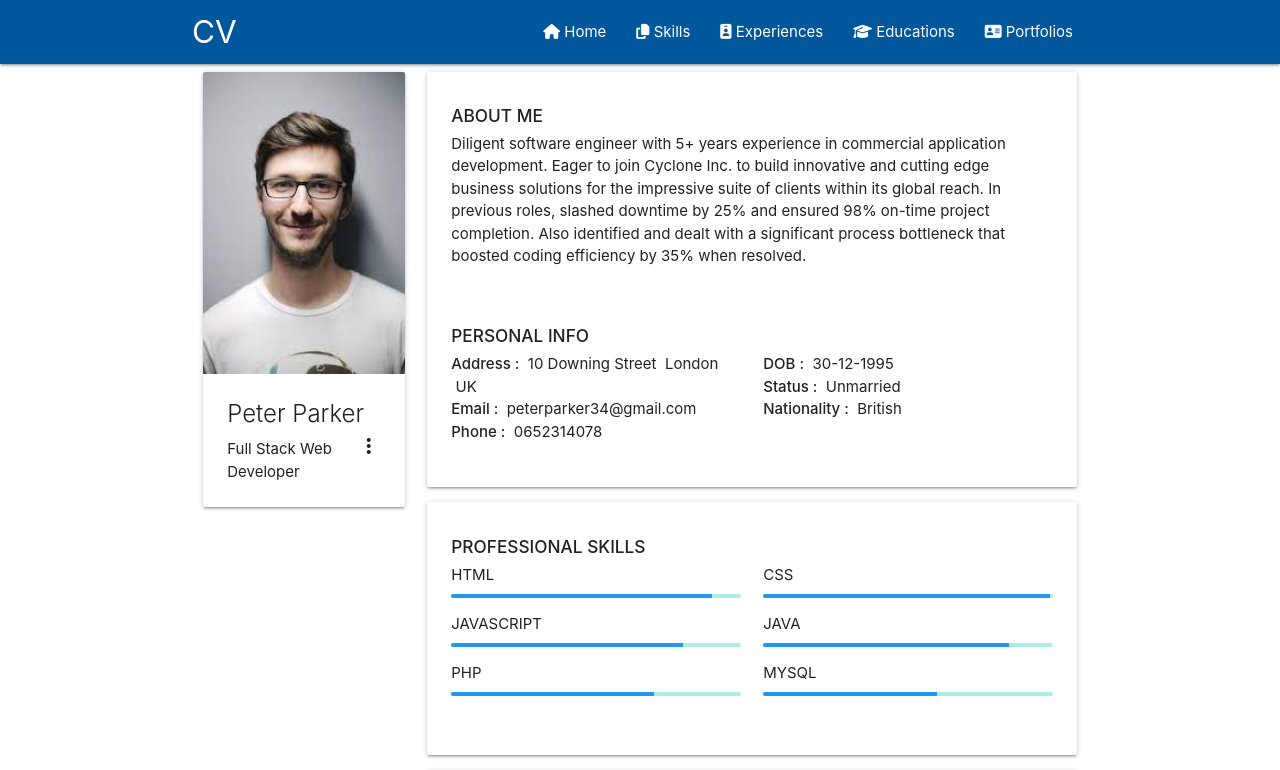
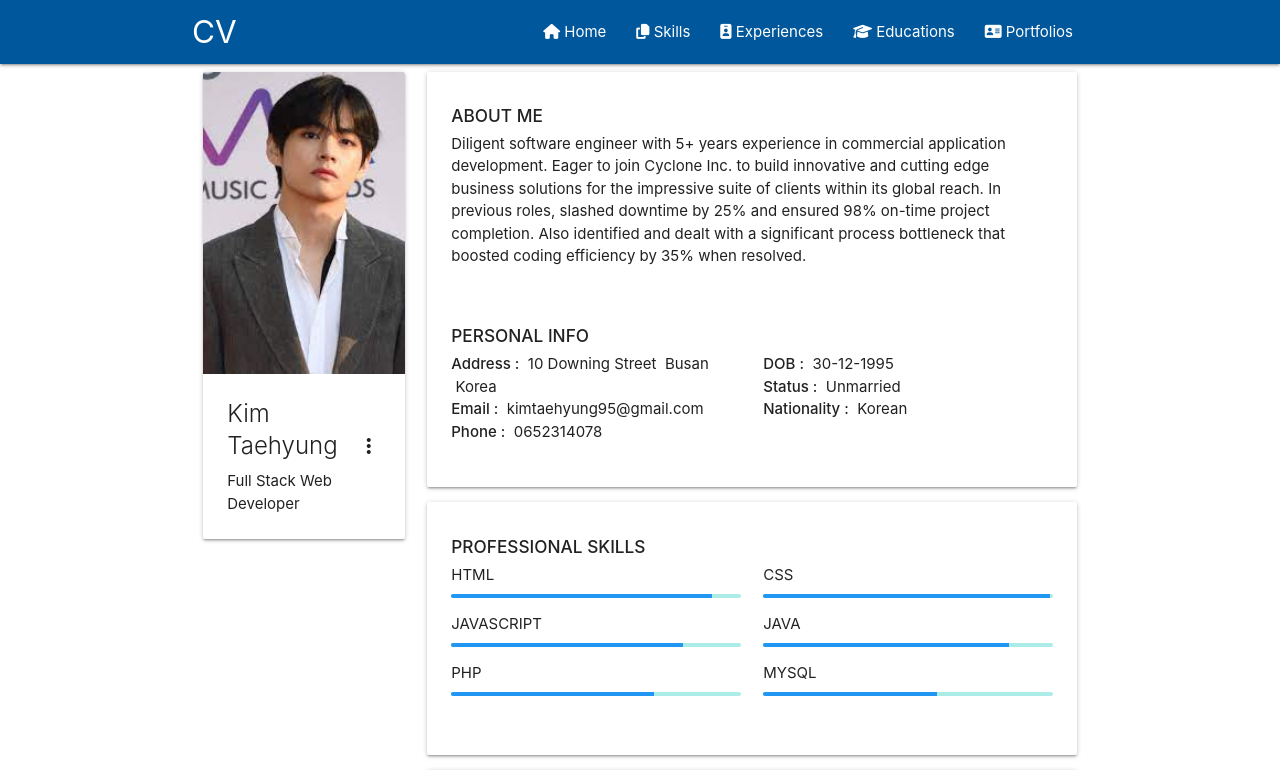
Before and after one commit to ushanidesilva/my-resume-editor, a React (Create React App) app: page / in a window 1280 px wide. Shown: the top 770 px of the page. Built offline with nearby package versions, Linux system fonts and the light colour scheme.

Commit message:
Edit Profile

```diff
--- a/src/components/About.js
+++ b/src/components/About.js
@@ -25,15 +25,15 @@ class About extends React.Component {
           </h6>
          <div className="row mt">
              <div className="col s12 m6 l6 xl6">
-                 <p><strong>Address :</strong>&nbsp;&nbsp;10 Downing Street &nbsp;London &nbsp;UK</p>
-                 <p><strong>Email :</strong>&nbsp;&nbsp;peterparker34@gmail.com</p>
+                 <p><strong>Address :</strong>&nbsp;&nbsp;10 Downing Street &nbsp;Busan &nbsp;Korea</p>
+                 <p><strong>Email :</strong>&nbsp;&nbsp;kimtaehyung95@gmail.com</p>
                  <p><strong>Phone :</strong>&nbsp;&nbsp;0652314078</p>
              </div>
 
              <div className="col s12 m6 l6 xl6">
                  <p><strong>DOB :</strong>&nbsp;&nbsp;30-12-1995</p>
                  <p><strong>Status :</strong>&nbsp;&nbsp;Unmarried</p>
-                 <p><strong>Nationality :</strong>&nbsp;&nbsp;British</p>
+                 <p><strong>Nationality :</strong>&nbsp;&nbsp;Korean</p>
              </div>
          </div>
         </div>
--- a/src/components/Profile.js
+++ b/src/components/Profile.js
@@ -1,6 +1,6 @@
 import React, { Component } from "react";
 import { HashLink as Link } from "react-router-hash-link";
-import ImgProfile from "../images/person.jpg";
+import ImgProfile from "../images/person2.jpg";
 
 class Profile extends React.Component {
   render() {
@@ -26,7 +26,7 @@ class Profile extends React.Component {
           </div>
           <div class="card-content">
             <span class="card-title activator grey-text text-darken-4">
-            Peter Parker<i class="material-icons right">more_vert</i>
+            Kim Taehyung<i class="material-icons right">more_vert</i>
             </span>
             <p>
               Full Stack Web Developer
```
Also changed, not shown: src/images/person2.jpg (added).
